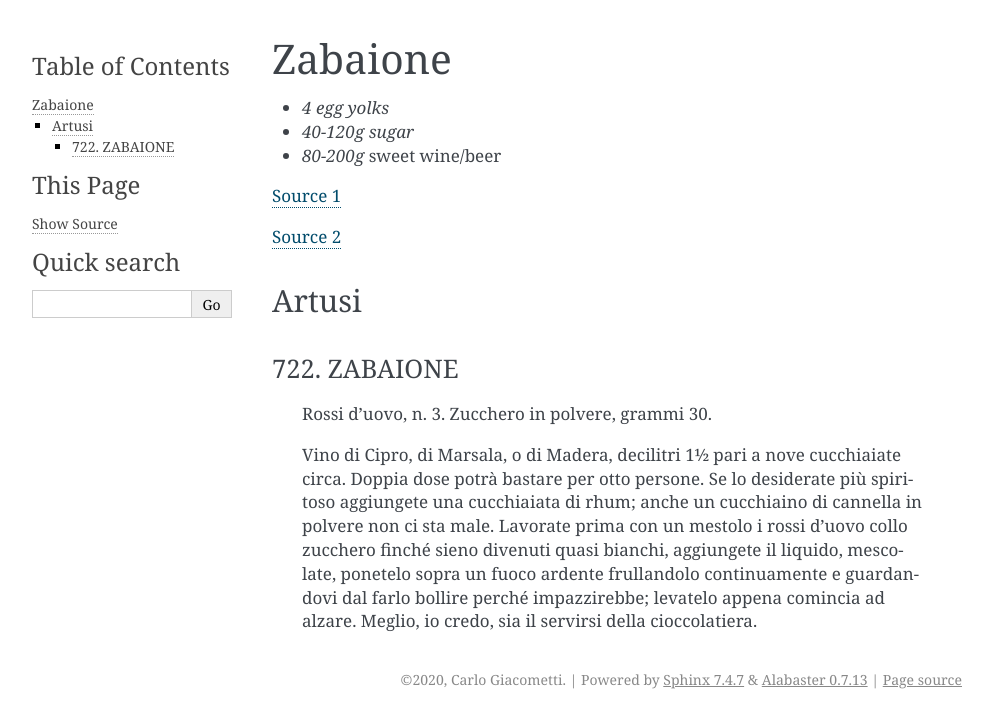
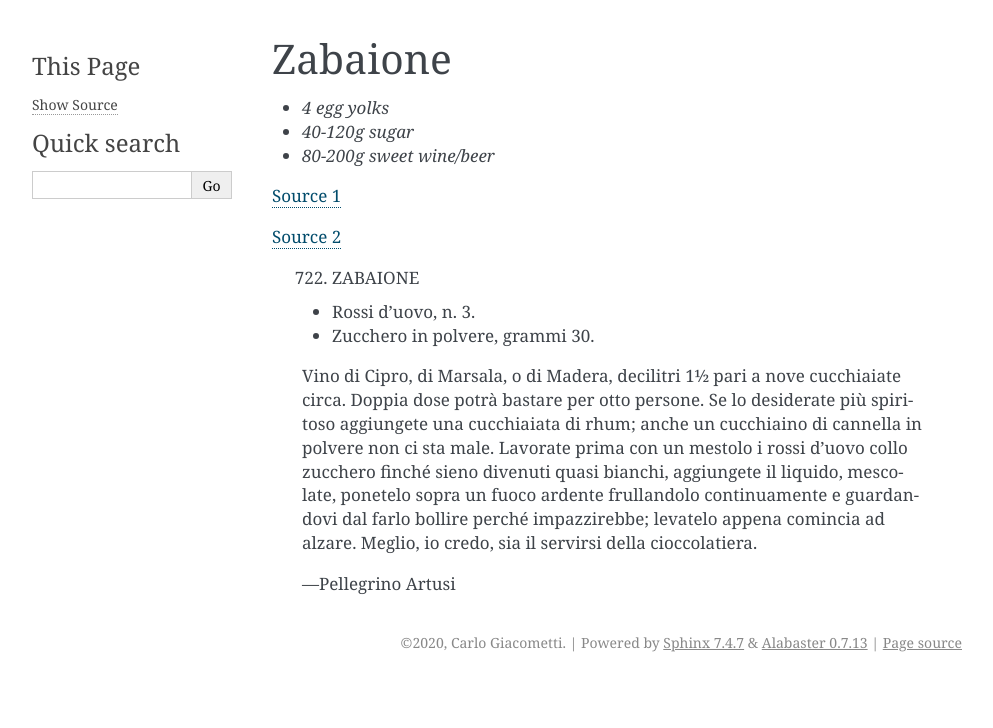
Before and after one commit to toriborish/Recipes, a Sphinx documentation site: the page built from docs/source/Recipes/Desserts/Zabaione.rst, in a window 1280 px wide. Shown: the top 728 px of the page, without its empty margins (148-1141 px from the left). Built offline with Sphinx 7.4.7, drawn with Linux system fonts in a browser that asks for light colours.

Commit message:
better styling

```diff
--- a/docs/source/Recipes/Desserts/Cantucci.rst
+++ b/docs/source/Recipes/Desserts/Cantucci.rst
@@ -21,9 +21,7 @@ Divide into two, roll into two cilinders (*3-4 cm* diameter, they will puff up c
 Cook at *190 C*/*374 F*  for 20 minutes. Rest for a few minutes. Slice *1 cm* thick slices, cook for 5-7 more minutes into
 *200 C*/*392 F* oven.
 
-Notes
-^^^^^
-
-Maybe more orange and almonds, and less sugar?
+.. note::
+   Maybe more orange and almonds, and less sugar?
 
 `Source 1 <https://www.cucchiaio.it/ricetta/cantucci/>`_
--- a/docs/source/Recipes/Desserts/Zabaione.rst
+++ b/docs/source/Recipes/Desserts/Zabaione.rst
@@ -6,20 +6,20 @@ Zabaione
 
 - *4 egg yolks*
 - *40-120g sugar*
-- *80-200g* sweet wine/beer
+- *80-200g sweet wine/beer*
 
 `Source 1 <https://blog.giallozafferano.it/martolinaincucina/zabaione-alla-birra/>`_
 
 `Source 2 <https://www.mondobirra.org/ricettazabaione.htm>`_
 
-Artusi
-------
+.. epigraph::
 
-722. ZABAIONE
-^^^^^^^^^^^^^^
+   722. ZABAIONE
 
-   Rossi d'uovo, n. 3.
-   Zucchero in polvere, grammi 30.
+   * Rossi d'uovo, n. 3.
+   * Zucchero in polvere, grammi 30.
 
    Vino di Cipro, di Marsala, o di Madera, decilitri 1½ pari a nove cucchiaiate circa. Doppia dose potrà bastare per otto persone. Se lo desiderate più spiritoso aggiungete una cucchiaiata di rhum; anche un cucchiaino di cannella in polvere non ci sta male. Lavorate prima con un mestolo i rossi d'uovo collo zucchero finché sieno divenuti quasi bianchi, aggiungete il liquido, mescolate, ponetelo sopra un fuoco ardente frullandolo continuamente e guardandovi dal farlo bollire perché impazzirebbe; levatelo appena comincia ad alzare.
    Meglio, io credo, sia il servirsi della cioccolatiera.
+
+   -- Pellegrino Artusi
```
